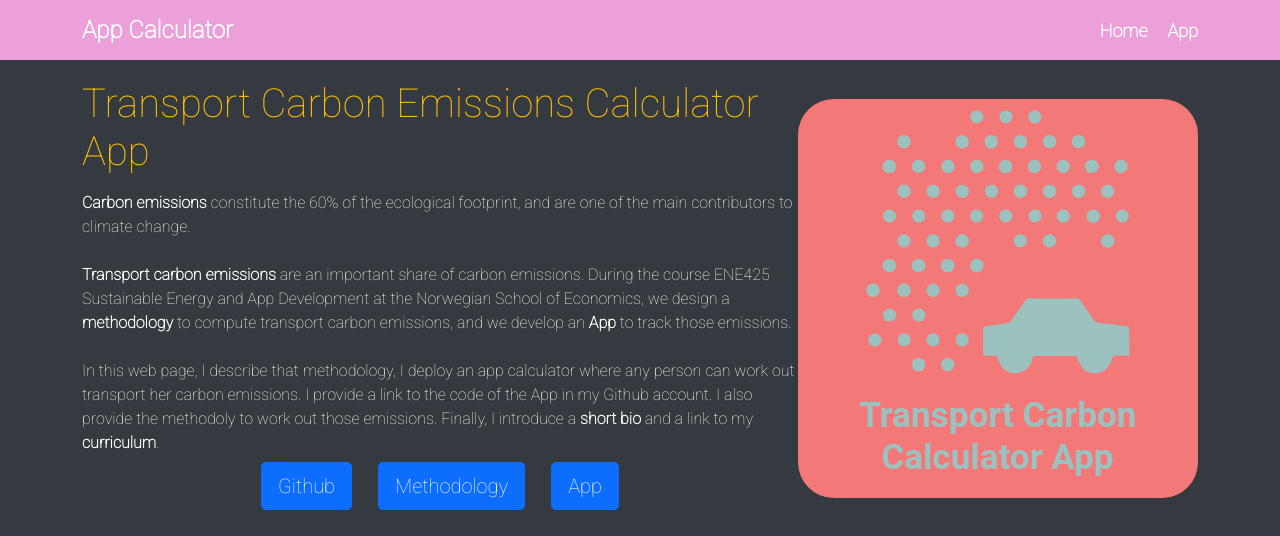
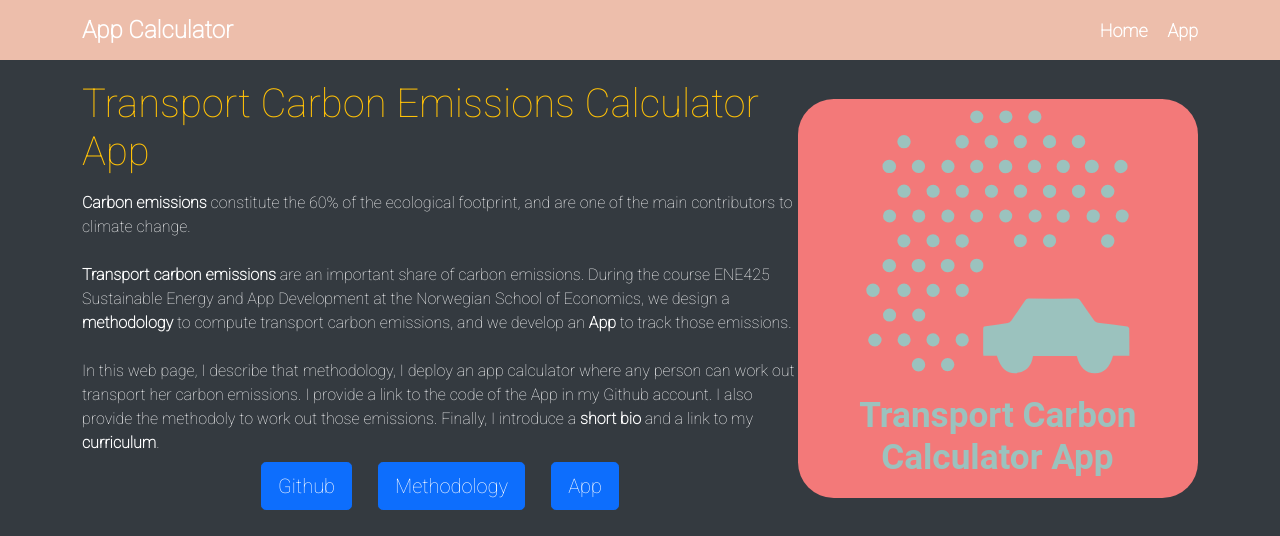
Before and after one commit to MarthineInge/ene425-2022-app-marthinehi, a Flask app: page / in a window 1280 px wide. Shown: the top 536 px of the page. Run offline with Flask 2, Linux system fonts and the light colour scheme; some libraries are stand-ins or nearby versions.

Commit message:
Update style_carbon.css

```diff
--- a/static/style_carbon.css
+++ b/static/style_carbon.css
@@ -21,7 +21,7 @@
 
             /***   Navbar   ***/
             .navbar_carbon {
-              background: #eba0da;
+              background: #edbeab;
               color: #fff;
               height: 60px;
             }
```
